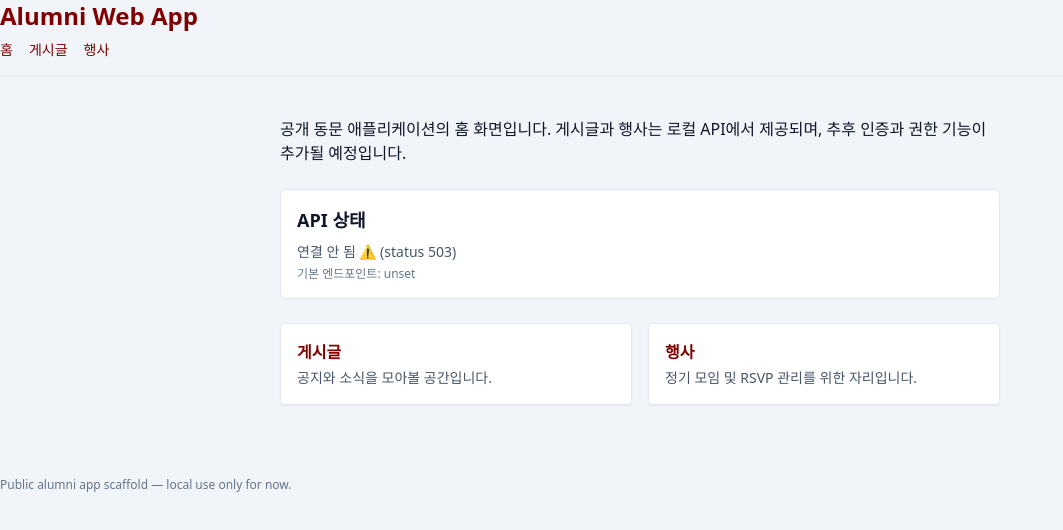
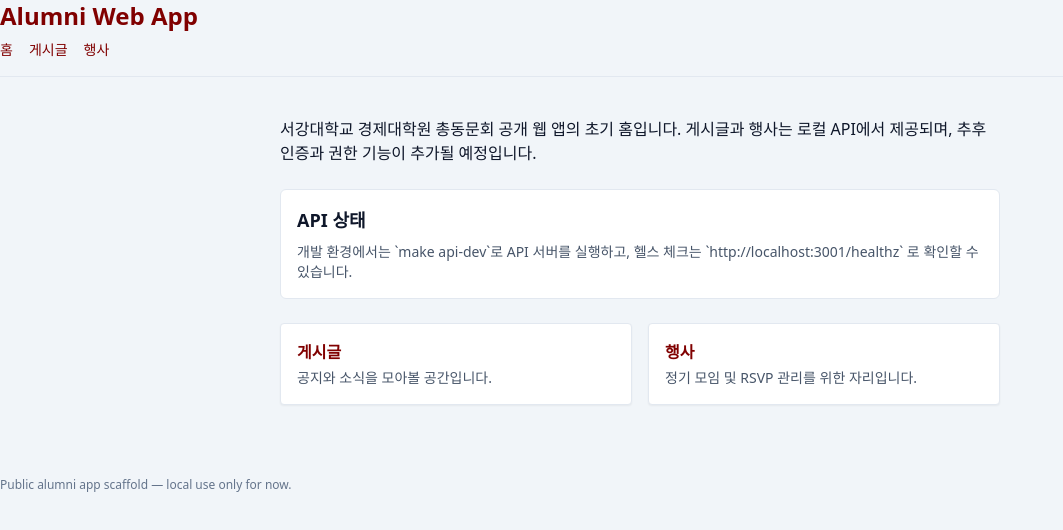
Before and after one commit to ginishuh/sogecon-app, a Next.js app in the folder apps/web/: page / in a window 1280 px wide. Shown: the top 530 px of the page, without its empty margins (0-1063 px from the left). Built offline with nearby package versions, Linux system fonts and the light colour scheme; no server answers.

Commit message:
feat(web): simplify home health guidance

```diff
--- a/apps/web/app/page.tsx
+++ b/apps/web/app/page.tsx
@@ -1,41 +1,18 @@
 import Link from 'next/link';
 
-const apiBase =
-  process.env.NEXT_PUBLIC_WEB_API_BASE ?? process.env.WEB_API_BASE ?? 'http://localhost:3001';
-
-async function fetchHealth() {
-  try {
-    const res = await fetch(`${apiBase}/healthz`, {
-      cache: 'no-store',
-      next: { revalidate: 0 }
-    });
-
-    if (!res.ok) {
-      return { ok: false, status: res.status };
-    }
-
-    const data = (await res.json()) as { ok: boolean };
-    return { ok: Boolean(data.ok), status: res.status };
-  } catch (error) {
-    return { ok: false, status: 503 };
-  }
-}
-
-export default async function HomePage() {
-  const health = await fetchHealth();
-
+export default function HomePage() {
   return (
     <section className="space-y-6">
       <p>
-        공개 동문 애플리케이션의 홈 화면입니다. 게시글과 행사는 로컬 API에서 제공되며, 추후 인증과
-        권한 기능이 추가될 예정입니다.
+        서강대학교 경제대학원 총동문회 공개 웹 앱의 초기 홈입니다. 게시글과 행사는 로컬 API에서
+        제공되며, 추후 인증과 권한 기능이 추가될 예정입니다.
       </p>
       <div className="rounded-md border border-slate-200 bg-white p-4">
         <h2 className="text-lg font-semibold">API 상태</h2>
         <p className="mt-2 text-sm text-slate-600">
-          {health.ok ? '연결됨 ✅' : `연결 안 됨 ⚠️ (status ${health.status})`}
+          개발 환경에서는 `make api-dev`로 API 서버를 실행하고, 헬스 체크는 `http://localhost:3001/healthz`
+          로 확인할 수 있습니다.
         </p>
-        <p className="mt-1 text-xs text-slate-500">기본 엔드포인트: {apiBase}</p>
       </div>
       <div className="grid gap-4 md:grid-cols-2">
         <Link className="rounded border border-slate-200 bg-white p-4 shadow-sm" href="/posts">
```
Also changed, not shown: 2 other files (tests, documents, lock files or other folders).
